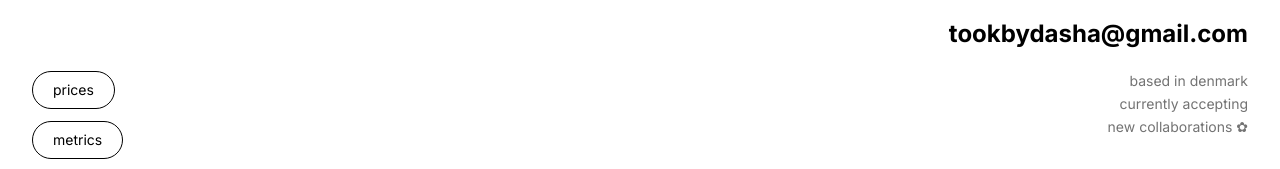
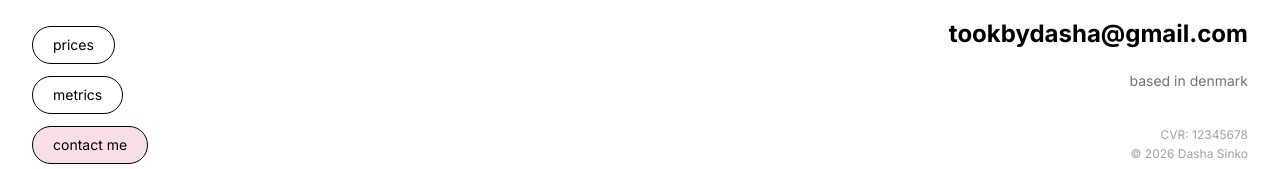
Before and after one commit to sinkodarya-jpg/content-by-dasha, a Next.js app: page / in a window 1280 px wide. Shown: the part 1582-1751 px from the top of the page. Built offline with nearby package versions, Linux system fonts and the light colour scheme.

Commit message:
update project

```diff
--- a/app/components/Footer.tsx
+++ b/app/components/Footer.tsx
@@ -44,10 +44,7 @@
 
           <p className="mt-5 text-sm leading-relaxed text-neutral-500">
             based in denmark
-            <br />
-            currently accepting
-            <br />
-            new collaborations ✿
+
           </p>
 
           <div className="mt-8 text-xs leading-relaxed text-neutral-400">
```
